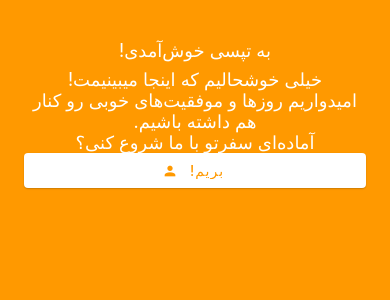
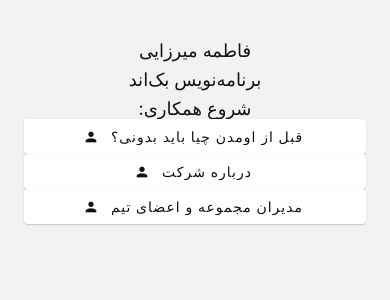
Before and after one commit to FatemeMirzaeii/culturetech, a React Native app: screen /EmployeeHome in a window 390 px wide. Shown: the top 300 px of the page. Built offline with nearby package versions, Linux system fonts and the light colour scheme.

Commit message:
employee home base components

```diff
--- a/src/navigator/index.js
+++ b/src/navigator/index.js
@@ -6,9 +6,7 @@ import EmployeeHome from '../screens/employee-home';
 const Navigator = () => {
   const Stack = createNativeStackNavigator();
   return (
-    <Stack.Navigator
-      initialRouteName="Home"
-      screenOptions={{headerShown: false}}>
+    <Stack.Navigator screenOptions={{headerShown: false}}>
       <Stack.Screen name="Welcome" component={Welcome} />
       <Stack.Screen name="EmployeeHome" component={EmployeeHome} />
     </Stack.Navigator>
--- a/src/screens/employee-home/index.js
+++ b/src/screens/employee-home/index.js
@@ -6,20 +6,34 @@ import styles from './style';
 
 const EmployeeHome = () => {
   return (
-    <SafeAreaView style={styles.backgroundStyle}>
+    <SafeAreaView>
       <View style={styles.sectionContainer}>
-        <Text style={styles.sectionDescription}>به تپسی خوش‌آمدی!</Text>
-        <Text style={styles.sectionDescription}>
-          خیلی خوشحالیم که اینجا میبینیمت!{'\n'}امیدواریم روزها و موفقیت‌های
-          خوبی رو کنار هم داشته باشیم.{'\n'}آماده‌ای سفرتو با ما شروع کنی؟
-        </Text>
+        <Text style={styles.sectionDescription}>فاطمه میرزایی</Text>
+        <Text style={styles.sectionDescription}>برنامه‌نویس بک‌اند</Text>
+        <Text style={styles.sectionDescription}>شروع همکاری:</Text>
         <Button
           icon="account"
           mode="contained"
           color={COLORS.white}
-          labelStyle={{color: COLORS.orange, fontFamily: FONTS.medium}}
+          labelStyle={{color: COLORS.black, fontFamily: FONTS.medium}}
           onPress={() => console.log('Pressed')}>
-          بریم!
+          قبل از اومدن چیا باید بدونی؟
+        </Button>
+        <Button
+          icon="account"
+          mode="contained"
+          color={COLORS.white}
+          labelStyle={{color: COLORS.black, fontFamily: FONTS.medium}}
+          onPress={() => console.log('Pressed')}>
+          درباره شرکت
+        </Button>
+        <Button
+          icon="account"
+          mode="contained"
+          color={COLORS.white}
+          labelStyle={{color: COLORS.black, fontFamily: FONTS.medium}}
+          onPress={() => console.log('Pressed')}>
+          مدیران مجموعه و اعضای تیم
         </Button>
       </View>
     </SafeAreaView>
--- a/src/screens/employee-home/style.js
+++ b/src/screens/employee-home/style.js
@@ -10,7 +10,7 @@ export default StyleSheet.create({
     marginTop: 8,
     fontSize: 18,
     fontWeight: '400',
-    color: COLORS.white,
+    color: COLORS.black,
     fontFamily: FONTS.bold,
     textAlign: 'center',
   },
--- a/src/screens/welcome/index.js
+++ b/src/screens/welcome/index.js
@@ -4,7 +4,7 @@ import {COLORS, FONTS} from '../../styles/static';
 import {Button} from 'react-native-paper';
 import styles from './style';
 
-const Welcome = () => {
+const Welcome = ({navigation}) => {
   return (
     <SafeAreaView style={styles.backgroundStyle}>
       <View style={styles.sectionContainer}>
@@ -18,7 +18,7 @@ const Welcome = () => {
           mode="contained"
           color={COLORS.white}
           labelStyle={{color: COLORS.orange, fontFamily: FONTS.medium}}
-          onPress={() => console.log('Pressed')}>
+          onPress={() => navigation.navigate('EmployeeHome')}>
           بریم!
         </Button>
       </View>
```
